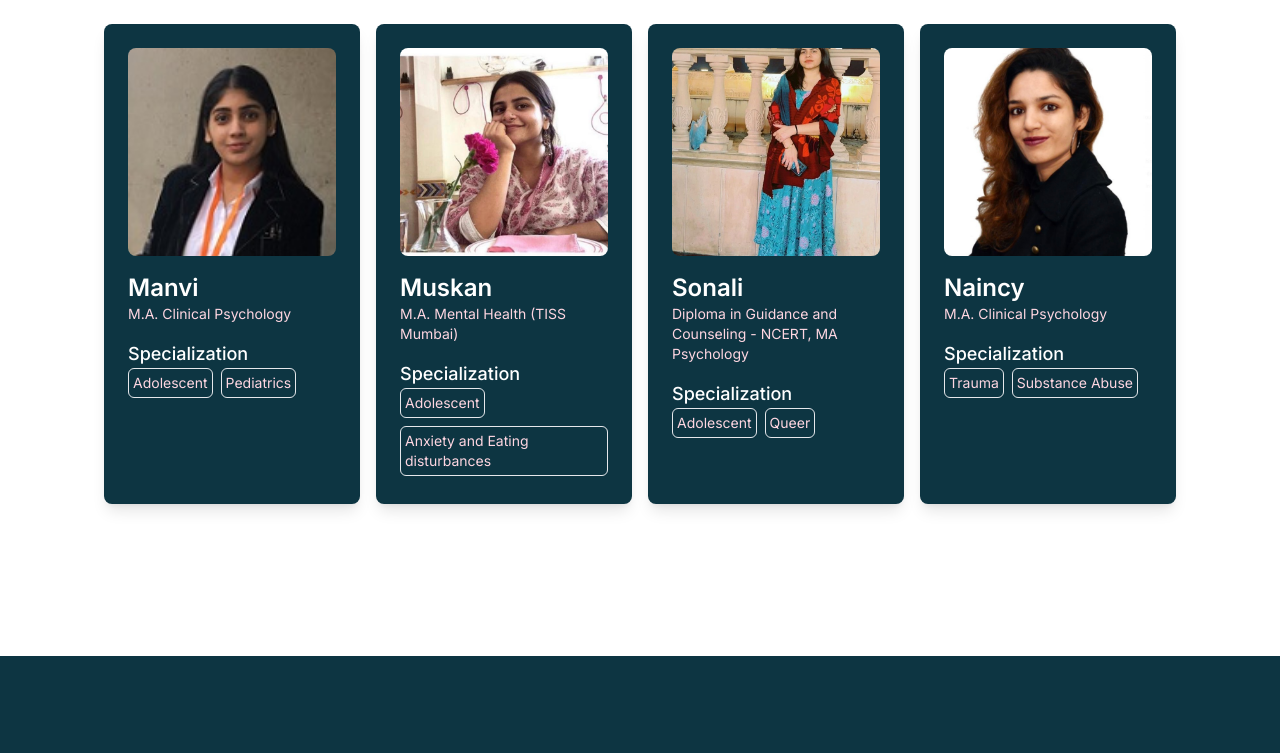
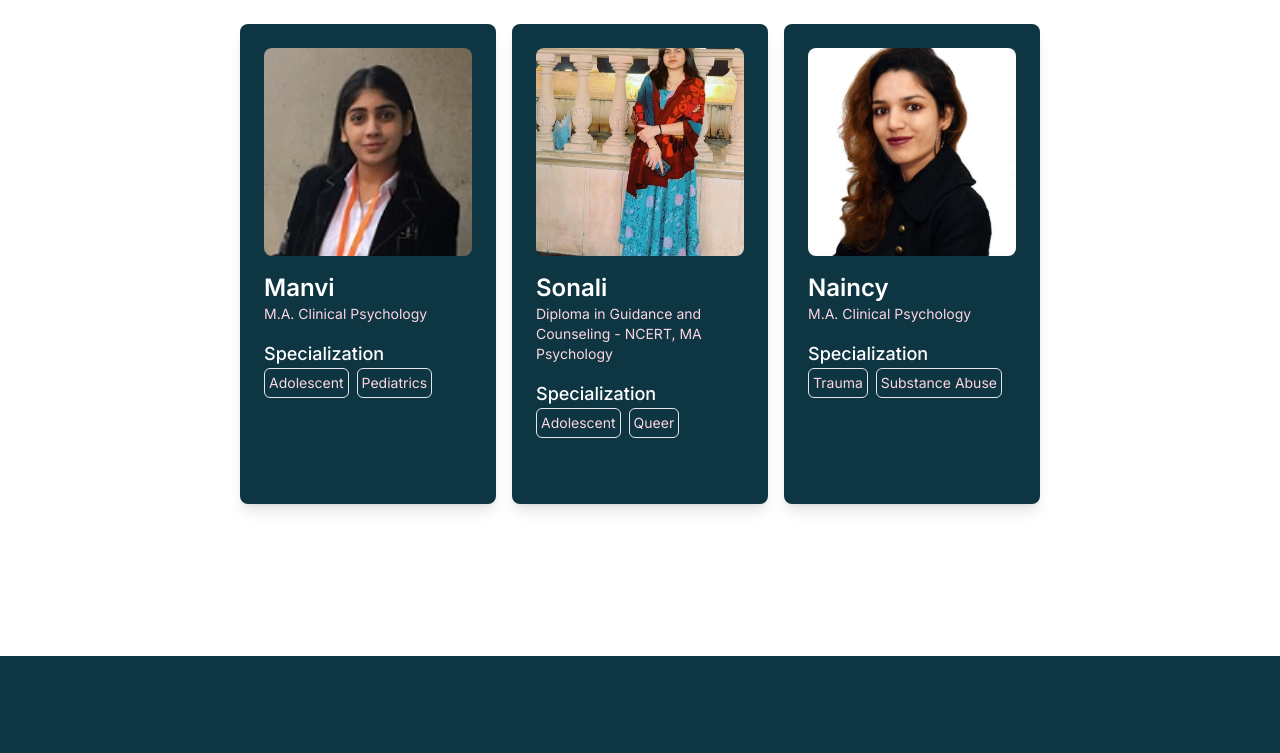
Before and after one commit to teerthrajverma01/Asmi-Frontend, a React (Vite) app: page /counselors in a window 1280 px wide. Shown: the part 3770-4523 px from the top of the page. Built offline with nearby package versions, Linux system fonts and the light colour scheme; no server answers.

Commit message:
remove muskan

```diff
--- a/src/components/Carousal.jsx
+++ b/src/components/Carousal.jsx
@@ -23,7 +23,7 @@ import LekshmyImage from "../assets/image/Counselor/Lekshmy.jpg";
 import ManjulaImage from "../assets/image/Counselor/Manjula.jpeg";
 import ManviSodhiImage from "../assets/image/Counselor/Manvi Sodhi.jpg";
 import MeghaImage from "../assets/image/Counselor/Megha.jpg";
-import MuskanTikooImage from "../assets/image/Counselor/Muskan Tikoo.jpeg";
+// import MuskanTikooImage from "../assets/image/Counselor/Muskan Tikoo.jpeg";
 import NaincyImage from "../assets/image/Counselor/Naincy.jpeg";
 import NamrataImage from "../assets/image/Counselor/Namrata.jpg";
 import PrernaImage from "../assets/image/Counselor/Prerna.jpeg";
@@ -57,7 +57,7 @@ const counselorNames = [
   "Manjula",
   "Manvi Sodhi",
   "Megha",
-  "Muskan Tikoo",
+  // "Muskan Tikoo",
   "Naincy",
   "Namrata",
   "Prerna",
@@ -91,7 +91,7 @@ const counselorImages = [
   ManjulaImage,
   ManviSodhiImage,
   MeghaImage,
-  MuskanTikooImage,
+  // MuskanTikooImage,
   NaincyImage,
   NamrataImage,
   PrernaImage,
--- a/src/pages/CounselorPage.jsx
+++ b/src/pages/CounselorPage.jsx
@@ -15,7 +15,7 @@ import LekshmyImage from "../assets/image/Counselor/Lekshmy.jpg";
 import ManjulaImage from "../assets/image/Counselor/Manjula.jpeg";
 import ManviSodhiImage from "../assets/image/Counselor/Manvi Sodhi.jpg";
 import MeghaImage from "../assets/image/Counselor/Megha.jpg";
-import MuskanTikooImage from "../assets/image/Counselor/Muskan Tikoo.jpeg";
+// import MuskanTikooImage from "../assets/image/Counselor/Muskan Tikoo.jpeg";
 import NaincyImage from "../assets/image/Counselor/Naincy.jpeg";
 import NamrataImage from "../assets/image/Counselor/Namrata.jpg";
 import PrernaImage from "../assets/image/Counselor/Prerna.jpeg";
@@ -111,12 +111,12 @@ const CounselorPage = () => {
         "Diploma in Guidance and Counseling - NCERT, MA Psychology",
       specializations: ["Adolescent", "Queer"],
     },
-    {
-      name: "Muskan",
-      image: MuskanTikooImage,
-      qualification: "M.A. Mental Health (TISS Mumbai)",
-      specializations: ["Adolescent", "Anxiety and Eating disturbances"],
-    },
+    // {
+    //   name: "Muskan",
+    //   image: MuskanTikooImage,
+    //   qualification: "M.A. Mental Health (TISS Mumbai)",
+    //   specializations: ["Adolescent", "Anxiety and Eating disturbances"],
+    // },
     {
       name: "Manvi",
       image: ManviSodhiImage,
```
